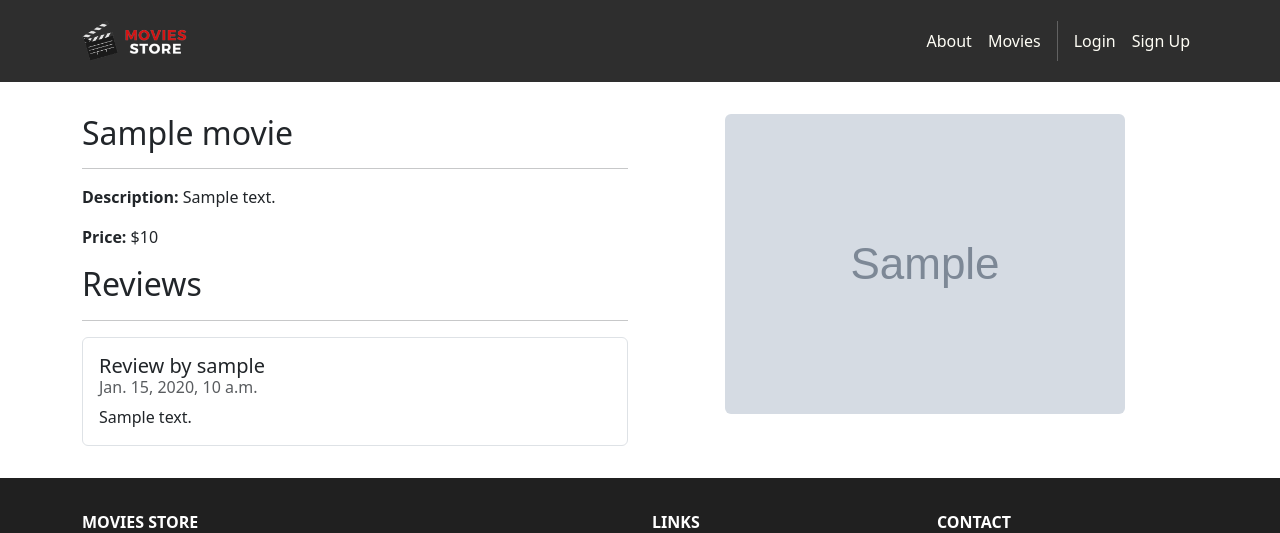
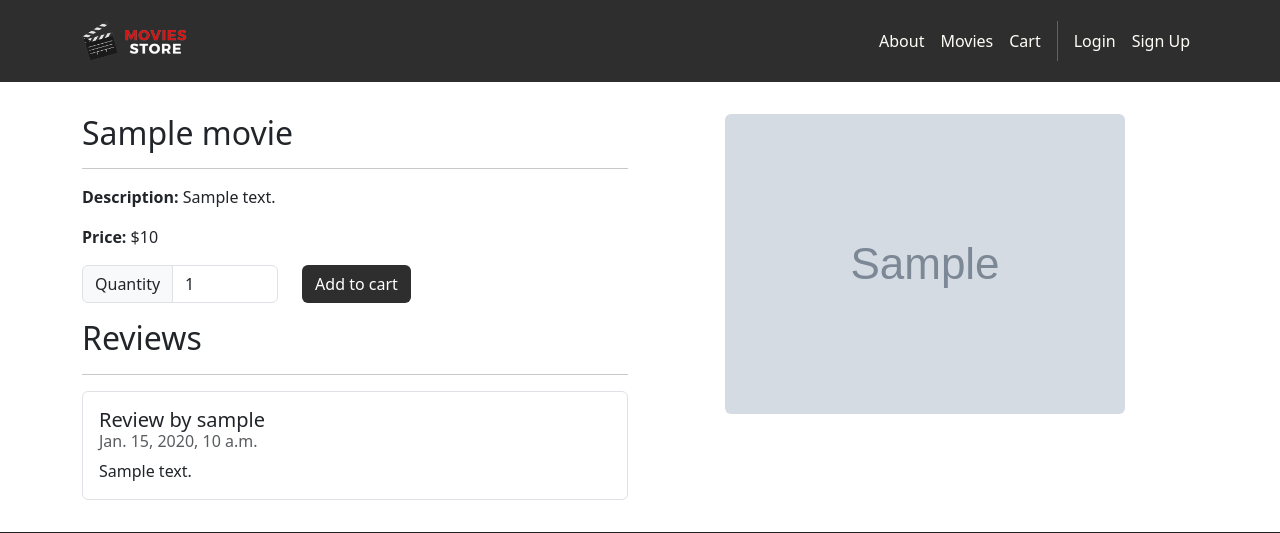
Before and after one commit to MMNASH10/project1, a Django app: template moviestore/movies/templates/movies/show.html in a window 1280 px wide. Shown: the top 533 px of the page. Run offline with Django 5.2, Linux system fonts and the light colour scheme; the template is opened without the code that fills it: most values are stand-ins (such as "Sample title", 1, 10 or a date in 2020); grey boxes marked "Sample" are stand-in pictures; some libraries are stand-ins or nearby versions.

Commit message:
updated movie.show template

```diff
--- a/moviestore/movies/templates/movies/show.html
+++ b/moviestore/movies/templates/movies/show.html
@@ -12,6 +12,28 @@
         <hr />
         <p><b>Description:</b> {{ template_data.movie.description }}</p>
         <p><b>Price:</b> ${{ template_data.movie.price }}</p>
+        <p class="card-text">
+          <form method="post"
+            action="{% url 'cart.add'
+            id=template_data.movie.id %}">
+            <div class="row">
+              {% csrf_token %}
+              <div class="col-auto">
+                <div class="input-group col-auto">
+                  <div class="input-group-text">Quantity
+                    </div>
+                  <input type="number" min="1" max="10"
+                    class="form-control quantity-input"
+                    name="quantity" value="1">
+                </div>
+              </div>
+              <div class="col-auto">
+                <button class="btn bg-dark text-white"
+                  type="submit">Add to cart</button>
+              </div>
+            </div>
+          </form>
+        </p>
 
         <!-- Reviews Section -->
         <h2>Reviews</h2>
--- a/moviestore/moviestore/templates/base.html
+++ b/moviestore/moviestore/templates/base.html
@@ -53,6 +53,7 @@
           <div class="navbar-nav ms-auto navbar-ml">
             <a class="nav-link" href="{% url 'home.about' %}">About</a>
             <a class="nav-link" href="{% url 'movies.index' %}">Movies</a>
+            <a class="nav-link" href="{% url 'cart.index' %}">Cart</a>
             <div class="vr bg-white mx-2 d-none d-lg-block"></div>
             {% if user.is_authenticated %}
             <a class="nav-link" href="{% url 'accounts.logout' %}"
```
Also changed, not shown: moviestore/cart/templates/cart/index.html (added, +46 -0 lines).
